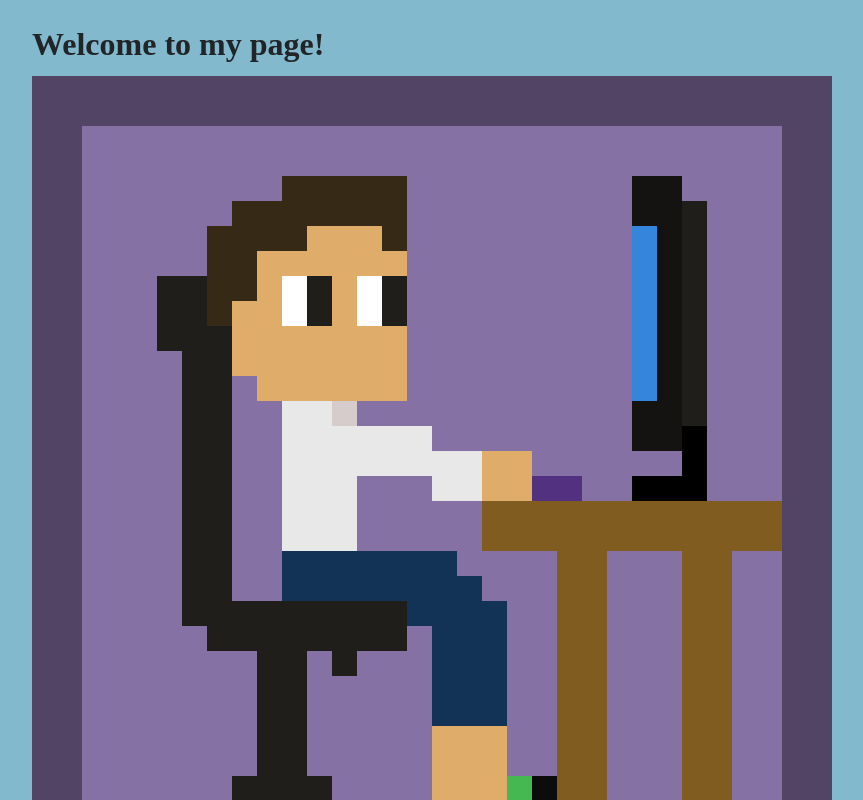
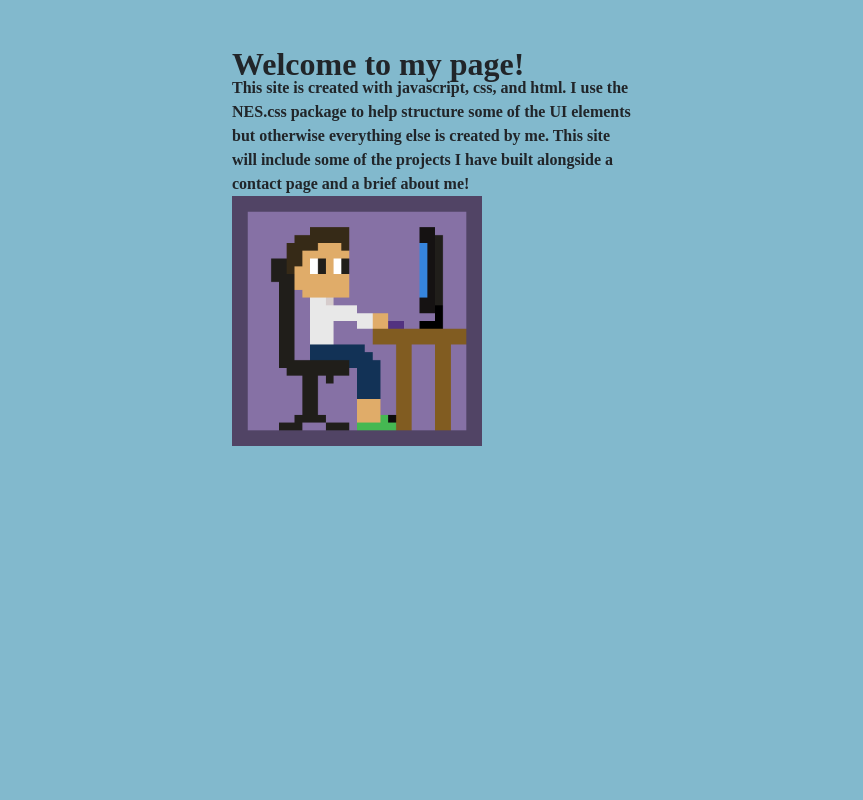
Before and after one commit to fellowfan/fellowfan.github.io, a website: page index.html in a window 1280 px wide. Shown: the whole page, without its empty margins (208-1071 px from the left). Drawn offline with nearby package versions, Linux system fonts and the light colour scheme.

Commit message:
Added a description

```diff
--- a/index.html
+++ b/index.html
@@ -15,12 +15,10 @@
 
     <div id="display">
         <!-- Header-->
-        <div id="Title">
+        <div id="title">
             <h1> Welcome to my page! </h1>
 
         </div>
-
-        <img src="Profile.png" alt="Pixel art of myself"""
 
         <div id="nav_menu">
 
@@ -33,6 +31,12 @@
         <div id="contact"></div>
         </div>
 
+        <div id="title_desc">
+            <b> This site is created with javascript, css, and html. I use the NES.css package to help structure some of the UI elements but otherwise everything else is created by me. This site will include some of the projects I have built alongside a contact page and a brief about me! </b>
+        </div>
+
+        <img src="Profile.png" alt="Pixel art of myself" id="pixel_profile">
+
 
 
     </div>
--- a/styles.css
+++ b/styles.css
@@ -14,5 +14,15 @@ body{
 }
 #title{
     position: relative;
+    justify-content: center;
     top: 20px;
 }
+#title_desc {
+    flex-wrap: wrap;
+    width: 400px;
+
+}
+#pixel_profile {
+    width: 250px;
+    height: 250px;
+}
```
